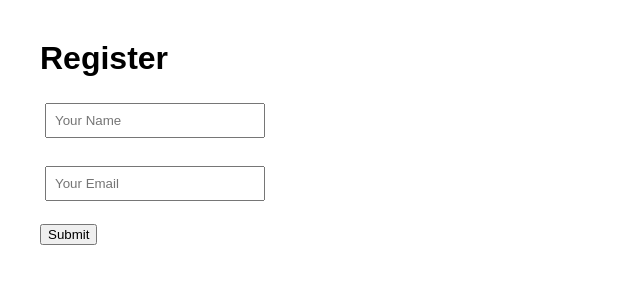
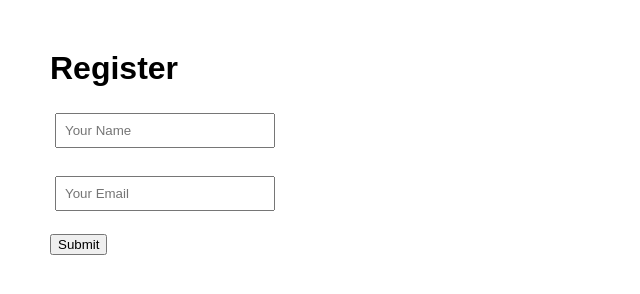
Before and after one commit to gsaip/MyFirstWebApp, a plain HTML site: page public/index.html in a window 1280 px wide. Shown: the whole page, without its empty margins (0-640 px from the left). Drawn offline with Linux system fonts and the light colour scheme.

Commit message:
Update style.css

```diff
--- a/public/style.css
+++ b/public/style.css
@@ -1,6 +1,6 @@
 body {
   font-family: sans-serif;
-  margin: 40px;
+  margin: 50px;
 }
 
 input {
```
